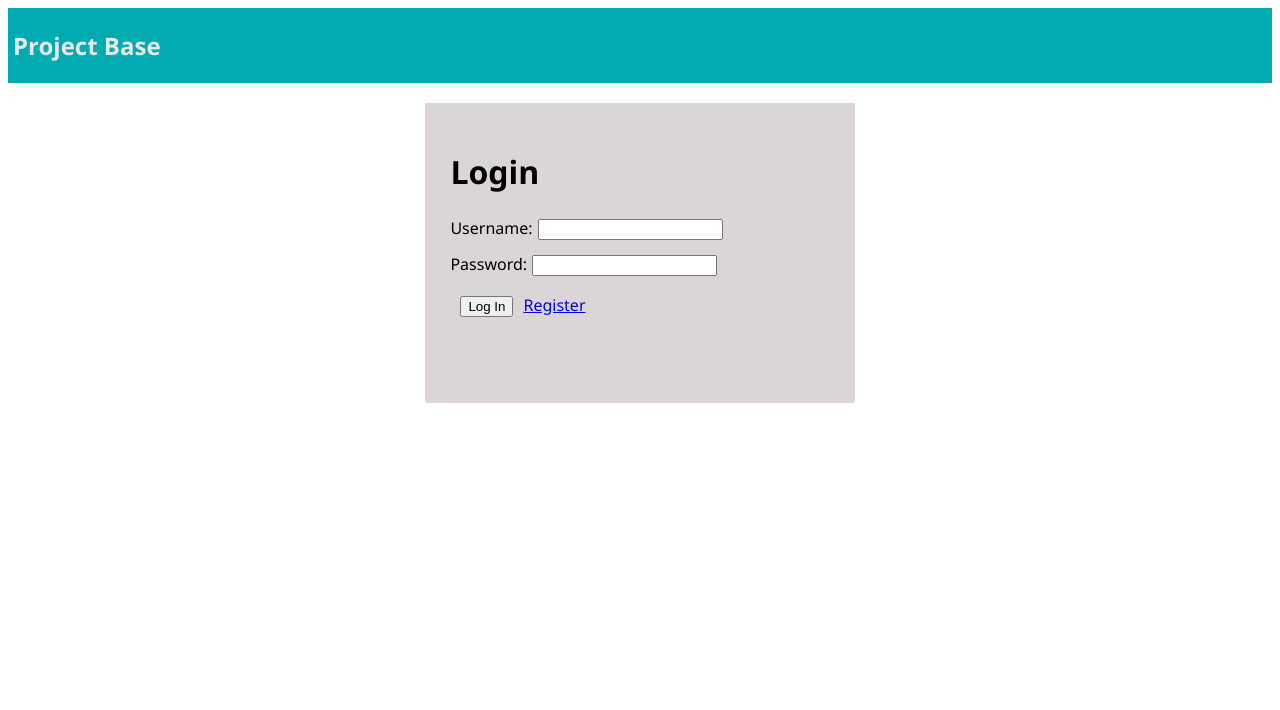
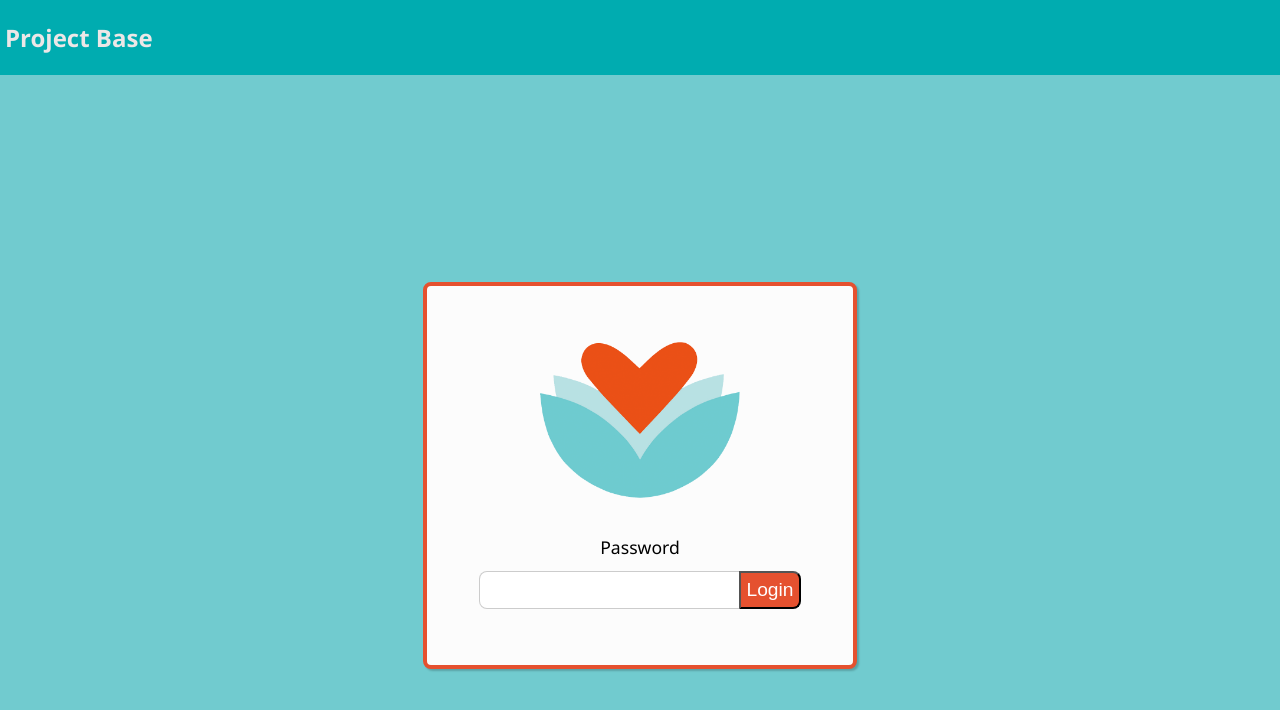
Before and after one commit to paiathao/thePotatoHeadProject, a React (Create React App) app: page /#/home in a window 1280 px wide. Shown: the top 710 px of the page. Built offline with nearby package versions, Linux system fonts and the light colour scheme; no server answers.

Commit message:
show a styled auth landing form

```diff
--- /dev/null
+++ b/src/components/Input/Input.css
@@ -0,0 +1,37 @@
+.Input {
+  display: flex;
+  flex-direction: column;
+  align-items: center;
+}
+
+.Input label {
+  margin-bottom: 12px;
+  font-size: 1.1em;
+}
+
+.Input .input-container {
+  display: flex;
+  align-items: stretch;
+  border-radius: 8px;
+}
+
+.Input input,
+.Input button {
+  font-size: 1.2em;
+  padding: 6px;
+  margin: 0;
+}
+
+.Input input {
+  border-top-left-radius: 8px;
+  border-bottom-left-radius: 8px;
+  border: 1px solid rgba(0,0,0,0.2);
+  border-right: none;
+}
+
+.Input button {
+  border-top-right-radius: 8px;
+  border-bottom-right-radius: 8px;
+  background-color: #e5512f;
+  color: white;
+}
--- /dev/null
+++ b/src/components/Input/Input.js
@@ -0,0 +1,29 @@
+import React from 'react';
+import './Input.css';
+
+export default ({
+  label,
+  placeholder,
+  type,
+  submitLabel,
+  value,
+  onChange
+}) => {
+  return (
+    <div className="Input">
+      <label htmlFor="input">{label}</label>
+      <div className="input-container">
+        <input
+          name="input"
+          placeholder={placeholder}
+          value={value}
+          type={type}
+          onChange={onChange}
+        />
+        { submitLabel &&
+          <button type="submit">{submitLabel}</button>
+        }
+      </div>
+    </div>
+  );
+}
--- /dev/null
+++ b/src/components/LoginPage/LoginPage.css
@@ -0,0 +1,29 @@
+.LoginPage {
+  height: 100vh;
+  display: flex;
+  justify-content: center;
+  align-items: center;
+  background-color: #71cbcf;
+}
+
+.LoginPage > .content {
+  background-color: rgb(252,252,252);
+  box-shadow: 2px 2px 2px rgba(0,0,0,0.2);
+  border: 4px solid #e5512f;
+  border-radius: 8px;
+  padding: 40px;
+  display: flex;
+  flex-direction: column;
+  align-items: center;
+}
+
+.LoginPage > .content > * {
+  margin: 16px 0;
+}
+
+.auth-form {
+  display: flex;
+  flex-direction: column;
+  align-items: center;
+  padding: 0 12px;
+}
--- a/src/components/LoginPage/LoginPage.js
+++ b/src/components/LoginPage/LoginPage.js
@@ -3,6 +3,11 @@ import { Link } from 'react-router-dom';
 import { connect } from 'react-redux';
 import { triggerLogin, formError, clearError } from '../../redux/actions/loginActions';
 import { USER_ACTIONS } from '../../redux/actions/userActions';
+
+import { Switch, Route } from 'react-router-dom';
+import Input from '../Input/Input';
+import Logo from '../Logo/Logo';
+import './LoginPage.css';
 
 
 const mapStateToProps = state => ({
@@ -15,13 +20,12 @@ class LoginPage extends Component {
     super(props);
 
     this.state = {
-      username: '',
       password: '',
+      confirm: '',
     };
   }
 
   componentDidMount() {
-    this.props.dispatch({ type: USER_ACTIONS.FETCH_USER });
     this.props.dispatch(clearError());
   }
 
@@ -47,57 +51,58 @@ class LoginPage extends Component {
     });
   }
 
+  renderForm() {
+    return (
+      <Switch>
+
+        <Route path="/reset-password" render={() => (
+          <form>
+
+          </form>
+        )} />
+
+        <Route render={() => (
+          <form className="auth-form">
+            <Input
+              label="Password"
+              type="password"
+              submitLabel="Login"
+              value={this.state.password}
+              onChange={this.handleInputChangeFor('password')}
+            />
+          </form>
+        )} />
+
+    </Switch>
+    )
+  }
+
   renderAlert() {
-    if (this.props.login.message !== '') {
+    const { login: { message } } = this.props;
+    if (message !== '') {
       return (
         <h2
           className="alert"
           role="alert"
         >
-          { this.props.login.message }
+          { message }
         </h2>
       );
     }
-    return (<span />);
+    return null;
   }
 
   render() {
     return (
-      <div>
-        { this.renderAlert() }
-        <form id="login" onSubmit={this.login}>
-          <h1>Login</h1>
-          <div>
-            <label htmlFor="username">
-              Username:
-              <input
-                type="text"
-                name="username"
-                value={this.state.username}
-                onChange={this.handleInputChangeFor('username')}
-              />
-            </label>
-          </div>
-          <div>
-            <label htmlFor="password">
-              Password:
-              <input
-                type="password"
-                name="password"
-                value={this.state.password}
-                onChange={this.handleInputChangeFor('password')}
-              />
-            </label>
-          </div>
-          <div>
-            <input
-              type="submit"
-              name="submit"
-              value="Log In"
-            />
-            <Link to="/register">Register</Link>
-          </div>
-        </form>
+      <div className="LoginPage">
+        <div className="content">
+          <Logo />
+
+          { this.renderAlert() }
+
+          { this.renderForm() }
+
+        </div>
       </div>
     );
   }
--- /dev/null
+++ b/src/components/Logo/Logo.js
@@ -0,0 +1,10 @@
+import React from 'react';
+
+export default ({ style }) => (
+  <div style={{ width: '200px', height: 'auto', ...style }}>
+    <img
+      src="images/logo.png"
+      style={{ width: '100%' }}
+    />
+  </div>
+);
--- a/src/styles/main.css
+++ b/src/styles/main.css
@@ -1,5 +1,6 @@
 body {
-    font-family: 'Segoe UI', Tahoma, Geneva, Verdana, sans-serif
+    font-family: 'Segoe UI', Tahoma, Geneva, Verdana, sans-serif;
+    margin: 0;
 }
 
 .instructions h1 {
@@ -11,24 +12,6 @@ body {
     background-color: #00acb0;
     padding: 5px;
     color: #ece7e7;
-}
-
-form {
-    background-color: #dbd5d5;
-    width: 30%;
-    height: 250px;
-    margin: 20px auto;
-    padding: 25px;
-    border-radius: 2px;
-}
-
-input {
-    margin: 5px;
-    margin-bottom: 10px;
-}
-
-input[type="submit"] {
-    margin: 10px;
 }
 
 .message {
```
Also changed, not shown: public/images/logo.png (added).
